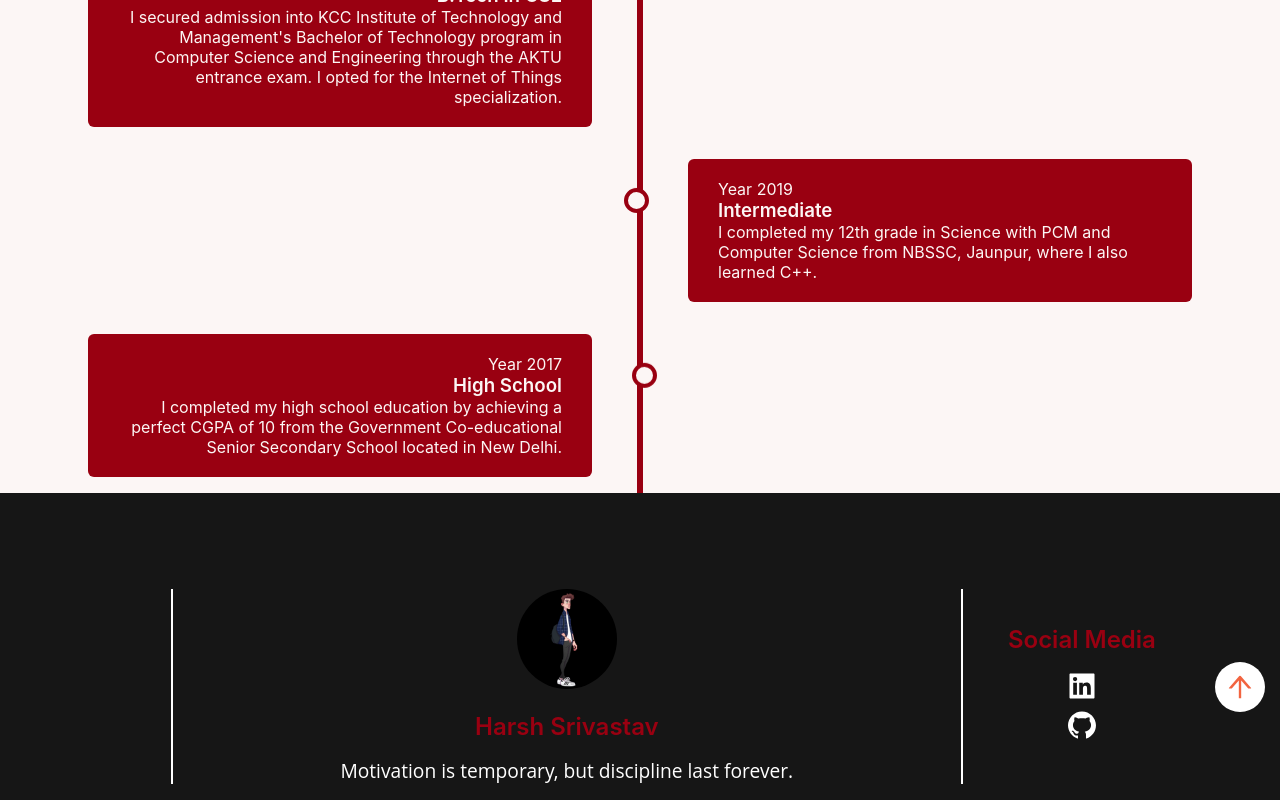
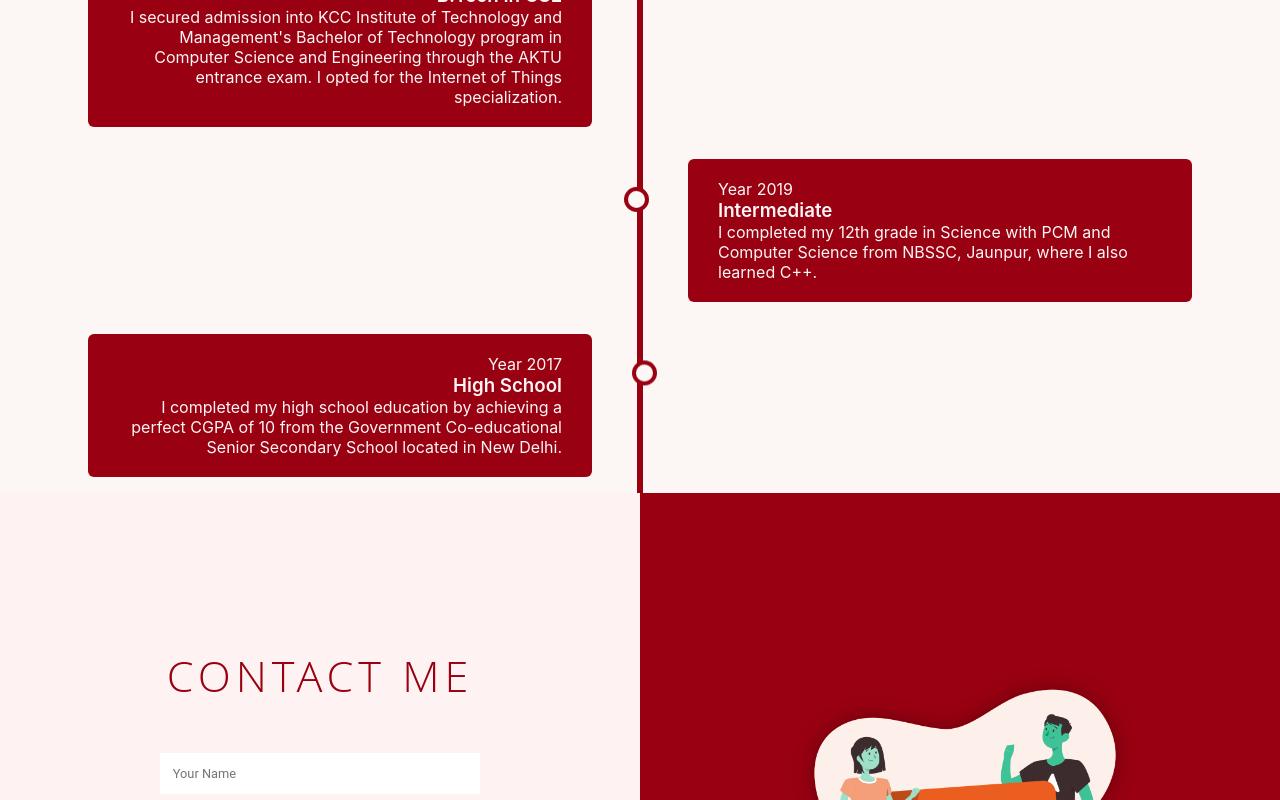
Before and after one commit to Hasrivastav/Journey, a React (Create React App) app: page / in a window 1280 px wide. Shown: the part 2000-2800 px from the top of the page. Built offline with nearby package versions, Linux system fonts and the light colour scheme; a small style sheet from the web is missing.

Commit message:
final commit

```diff
--- a/package.json
+++ b/package.json
@@ -8,9 +8,11 @@
     "@testing-library/user-event": "^13.5.0",
     "antd": "^5.4.7",
     "bootstrap": "^5.2.3",
+    "firebase": "^9.22.0",
     "framer-motion": "^10.12.10",
     "react": "^18.2.0",
     "react-dom": "^18.2.0",
+    "react-hot-toast": "^2.4.1",
     "react-icons": "^4.8.0",
     "react-parallax": "^3.5.1",
     "react-router-dom": "^6.11.1",
--- a/src/App.js
+++ b/src/App.js
@@ -11,6 +11,8 @@ import "./styles/arrow.scss";
 import "./styles/About.scss";
 import "./styles/timeline.scss";
 import "./styles/footer.scss";
+import "./styles/contact.scss"
+import Contact from "./components/contact";
 
 function App() {
   return (
@@ -19,6 +21,7 @@ function App() {
       <Home />
       <About />
       <Timeline />
+      <Contact />
       <Footer />
     </>
   );
--- a/src/components/Header.jsx
+++ b/src/components/Header.jsx
@@ -28,6 +28,13 @@ const Header = () => {
                 <i className="uil uil-file-alt nav__icon"></i>Timeline
               </a>
             </li>
+
+
+            <li className="nav__item">
+              <a href="#contact" className="nav__link">
+                <i className="uil uil-message nav__icon"></i>Contact
+              </a>
+            </li>
           </ul>
 
           <i
--- /dev/null
+++ b/src/components/contact.jsx
@@ -0,0 +1,104 @@
+import React, { useState } from "react";
+import vg from "../assets/vg.png";
+import toast from "react-hot-toast";
+import { motion } from "framer-motion";
+import { addDoc, collection } from "firebase/firestore";
+import { db } from "../firebase";
+
+const Contact = () => {
+  const [name, setName] = useState("");
+  const [email, setEmail] = useState("");
+  const [message, setMessage] = useState("");
+  const [disableBtn, setDisableBtn] = useState(false);
+
+  const submitHandler = async (e) => {
+    e.preventDefault();
+    setDisableBtn(true);
+    try {
+      await addDoc(collection(db, "contacts"), {
+        name,
+        email,
+        message,
+      });
+      setName("");
+      setEmail("");
+      setMessage("");
+      toast.success("Message Sent");
+      setDisableBtn(false);
+    } catch (error) {
+      toast.error("Error");
+      console.log(error);
+      setDisableBtn(false);
+    }
+  };
+
+  const animations = {
+    form: {
+      initial: {
+        x: "-100%",
+        opacity: 0,
+      },
+      whileInView: {
+        x: 0,
+        opacity: 1,
+      },
+    },
+
+    button: {
+      initial: {
+        y: "-100%",
+        opacity: 0,
+      },
+      whileInView: {
+        y: 0,
+        opacity: 1,
+      },
+      transition: {
+        delay: 0.5,
+      },
+    },
+  };
+  return (
+    <div id="contact">
+      <section>
+        <motion.form onSubmit={submitHandler} {...animations.form}>
+          <h2>Contact Me</h2>
+          <input
+            type="text"
+            value={name}
+            onChange={(e) => setName(e.target.value)}
+            placeholder="Your Name"
+            required
+          />
+          <input
+            type="email"
+            placeholder="Your Email"
+            required
+            value={email}
+            onChange={(e) => setEmail(e.target.value)}
+          />
+          <input
+            type="text"
+            placeholder="Your Message"
+            required
+            value={message}
+            onChange={(e) => setMessage(e.target.value)}
+          />
+
+          <motion.button
+            disabled={disableBtn}
+            className={disableBtn ? "disableBtn" : ""}
+            {...animations.button}
+            type="submit"
+          >
+            Send
+          </motion.button>
+        </motion.form>
+      </section>
+      <aside>
+        <img src={vg} alt="Graphics" />
+      </aside>
+    </div>
+  );
+};
+export default Contact;
--- /dev/null
+++ b/src/firebase.js
@@ -0,0 +1,23 @@
+// Import the functions you need from the SDKs you need
+import { initializeApp } from "firebase/app";
+import { getAnalytics } from "firebase/analytics";
+import {getFirestore} from  "firebase/firestore";
+// TODO: Add SDKs for Firebase products that you want to use
+// https://firebase.google.com/docs/web/setup#available-libraries
+
+// Your web app's Firebase configuration
+// For Firebase JS SDK v7.20.0 and later, measurementId is optional
+const firebaseConfig = {
+  apiKey: "AIzaSyBrWxQnKonXjCVZcG_OMGe9FSWMxeZusO8",
+  authDomain: "harsh-portfolio-8c8b7.firebaseapp.com",
+  projectId: "harsh-portfolio-8c8b7",
+  storageBucket: "harsh-portfolio-8c8b7.appspot.com",
+  messagingSenderId: "905720690882",
+  appId: "1:905720690882:web:74c80ac42f04a009f4235b",
+  measurementId: "G-DZWLTV3E18"
+};
+
+// Initialize Firebase
+export const app = initializeApp(firebaseConfig);
+export const db=getFirestore()
+const analytics = getAnalytics(app);
--- /dev/null
+++ b/src/styles/contact.scss
@@ -0,0 +1,115 @@
+$text1: "Roboto", sans-serif;
+$text2: "Open Sans", sans-serif;
+
+$color1: #fef2f2;
+$color2: #286f6c;
+$color2_1: #174340;
+$color3: #990011;;
+$color3_light: rgb(249, 141, 141);
+$color3_1: #f7cb93;
+$color4: #fff;
+
+
+$p: 13.33vmax;
+$p_md: 7vmax;
+$p_base: 5vmax;
+$p_base_inverse: 15vmax 10vmax;
+$p_sm: 2vmax;
+$p_sm_inverse: 13vmax 0;
+$p_zero: 0;
+
+
+#contact {
+    min-height: 90vh;
+    display: grid;
+    grid-template-columns: 1fr 1fr;
+
+    > section {
+      background-color: $color1;
+      width: 100%;
+      height: 100%;
+
+      > form {
+        display: flex;
+        flex-direction: column;
+        align-items: center;
+        justify-content: center;
+        height: 100%;
+        > h2 {
+          text-align: center;
+          font: 100 2.7rem $text2;
+          letter-spacing: 5px;
+          text-transform: uppercase;
+          margin: 2rem;
+        }
+        > input,
+        > button {
+          padding: 0.8rem;
+          width: 40%;
+          outline: none;
+          font: 400 0.9rem $text1;
+          margin: 1rem;
+          border: none;
+        }
+
+        > button {
+          cursor: pointer;
+          background-color: $color3;
+          color: $color4;
+          font: 600 1rem $text1;
+          text-transform: uppercase;
+          margin: 3rem;
+          &:hover {
+            background-color: $color3_1;
+          }
+        }
+      }
+    }
+
+    > aside {
+      width: 100%;
+      height: 100%;
+      background-color: $color3;
+      display: grid;
+      place-items: center;
+      img {
+        width: 70%;
+        height: 70%;
+        object-fit: contain;
+        filter: drop-shadow(0 0 10px rgba(0, 0, 0, 0.322)) hue-rotate(150deg);
+        animation: upupdowndown 0.7s infinite linear alternate;
+      }
+    }
+  }
+
+  @media screen and (max-width: 1367px) {
+    #contact > section > form {
+        > input,
+        > button {
+          font: 400 0.8rem $text1;
+          width: 50%;
+        }
+      }
+
+  }
+
+  @media screen and (max-width: 900) {
+    #contact > section > form {
+        > h2 {
+          font: 100 2.3rem $text2;
+        }
+        > input,
+        > button {
+          width: 65%;
+        }
+      }
+  }
+
+  @media screen and (max-width: 600px) {
+    #contact {
+        grid-template-columns: 1fr;
+        > aside {
+          display: none;
+        }
+      }
+  }
--- a/src/styles/header.scss
+++ b/src/styles/header.scss
@@ -70,7 +70,7 @@
     left: 0;
     width: 100%;
     background-color: var(--body-color);
-    padding: 2rem 1.5rem 4rem;
+    padding: 2rem 1.5rem 2rem;
     box-shadow: 0 -1px 4px rgba(0, 0, 0, 0.15);
     border-radius: 1.5rem 1.5rem 0 0;
     transition: 0.3s;
```
Also changed, not shown: src/styles/home.scss (+51 -83 lines), src/assets/vg.png (added), 1 other file (tests, documents, lock files or other folders).
